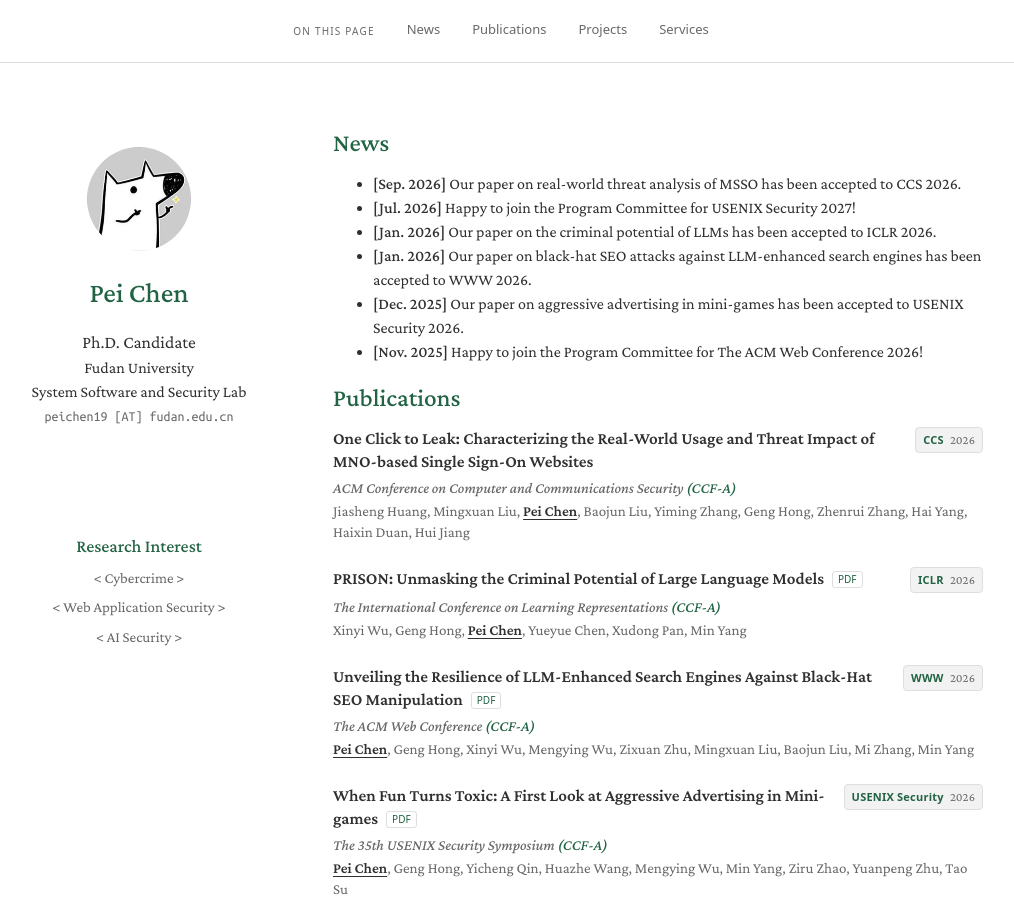
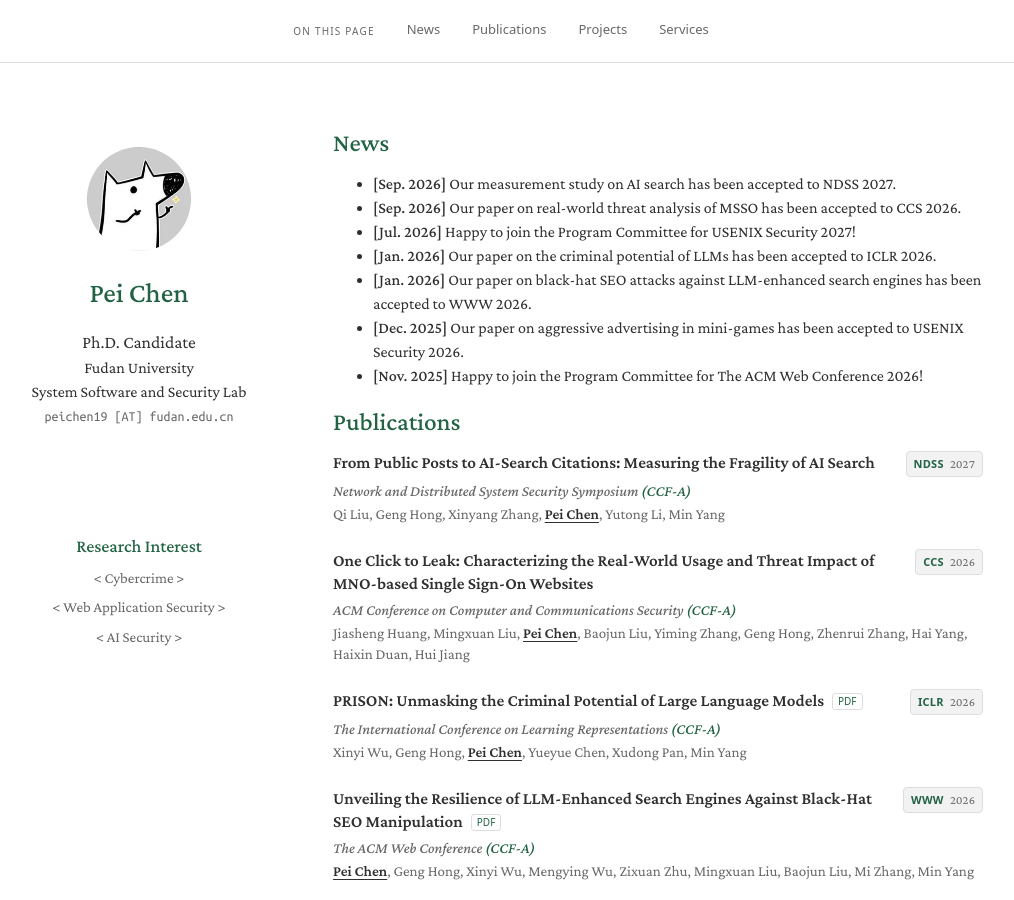
Before and after one commit to quarter-p/quarter-p.github.io, a Jekyll site: the page built from index.md, in a window 1280 px wide and 900 px high. Shown: the whole window, without its empty margins (137-1151 px from the left). Built offline with Jekyll 4.4.1, drawn with Linux system fonts in a browser that asks for light colours; a style sheet for code colours, icons or effects is not loaded; our own code applies the rules of GitHub Pages for plain Markdown files.

Commit message:
Add NDSS 2027 publication and acceptance news

```diff
--- a/_data/publications.yml
+++ b/_data/publications.yml
@@ -1,4 +1,12 @@
 main:
+
+  - title: "From Public Posts to AI-Search Citations: Measuring the Fragility of AI Search"
+    authors: "Qi Liu, Geng Hong, Xinyang Zhang, Pei Chen, Yutong Li, Min Yang"
+    category: "conference"
+    conference_short: "NDSS"
+    conference: "Network and Distributed System Security Symposium"
+    ccf_rank: "A"
+    year: "2027"
 
   - title: "One Click to Leak: Characterizing the Real-World Usage and Threat Impact of MNO-based Single Sign-On Websites"
     authors: "Jiasheng Huang, Mingxuan Liu, Pei Chen, Baojun Liu, Yiming Zhang, Geng Hong, Zhenrui Zhang, Hai Yang, Haixin Duan, Hui Jiang"
--- a/index.md
+++ b/index.md
@@ -4,6 +4,7 @@
 
 ## News
 
+- **[Sep. 2026]** Our measurement study on AI search has been accepted to NDSS 2027.
 - **[Sep. 2026]** Our paper on real-world threat analysis of MSSO has been accepted to CCS 2026.
 - **[Jul. 2026]** Happy to join the Program Committee for USENIX Security 2027!
 - **[Jan. 2026]** Our paper on the criminal potential of LLMs has been accepted to ICLR 2026.
```
